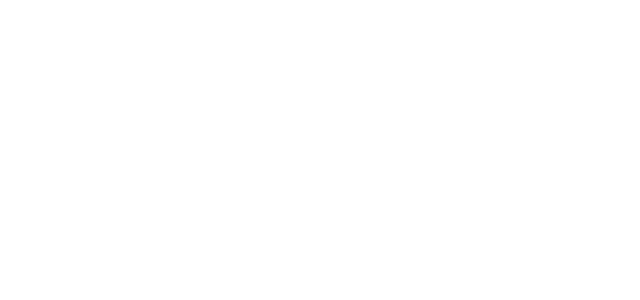
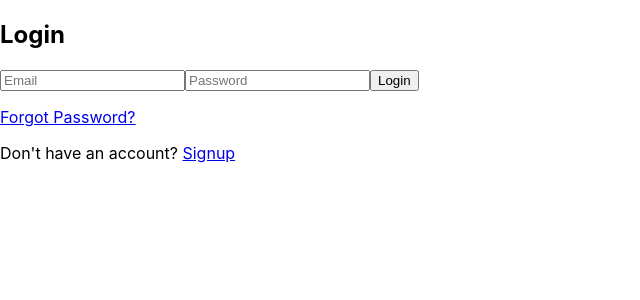
Before and after one commit to Raniyaaaa/Chat_App, a React (Create React App) app in the folder client/: page /login in a window 1280 px wide. Before the commit this address had no page. Shown: the top 300 px of the page, without its empty margins (0-640 px from the left). Built offline with nearby package versions, Linux system fonts and the light colour scheme.

Commit message:
Creating Login Screen Frontend

```diff
--- a/client/package.json
+++ b/client/package.json
@@ -7,6 +7,7 @@
     "@testing-library/jest-dom": "^6.6.3",
     "@testing-library/react": "^16.2.0",
     "@testing-library/user-event": "^13.5.0",
+    "axios": "^1.8.1",
     "react": "^19.0.0",
     "react-dom": "^19.0.0",
     "react-router-dom": "^7.2.0",
--- a/client/src/App.js
+++ b/client/src/App.js
@@ -1,5 +1,6 @@
 import { BrowserRouter as Router, Route, Routes } from "react-router-dom";
 import Signup from "./components/Auth/Signup";
+import Login from "./components/Auth/Login";
 
 function App() {
   return (
@@ -7,6 +8,7 @@
       {/* <Navbar /> */}
       <Routes>
         <Route path="/signup" element={<Signup/>} />
+        <Route path="/login" element={<Login />} />
       </Routes>
     </Router>
   );
--- /dev/null
+++ b/client/src/components/Auth/Login.js
@@ -0,0 +1,60 @@
+import { useState } from "react";
+import axios from "axios";
+import { useNavigate } from "react-router-dom";
+
+const Login = () => {
+  const [formData, setFormData] = useState({ email: "", password: "" });
+  const navigate = useNavigate();
+
+  const handleChange = (e) =>
+    setFormData({ ...formData, [e.target.name]: e.target.value });
+
+  const handleSubmit = async (e) => {
+    e.preventDefault();
+    try {
+      const response = await axios.post(
+        `${process.env.REACT_APP_API_BASE_URL}/auth/login`,
+        formData
+      );
+      console.log(response.data);
+
+      localStorage.setItem("token", response.data.token);
+      localStorage.setItem("userId", response.data.user.id);
+      navigate("/dashboard");
+    } catch (error) {
+      alert("Login failed");
+    }
+  };
+
+  return (
+    <div className="container">
+      <h2>Login</h2>
+      <form onSubmit={handleSubmit}>
+        <input
+          type="email"
+          name="email"
+          placeholder="Email"
+          onChange={handleChange}
+          required
+        />
+        <input
+          type="password"
+          name="password"
+          placeholder="Password"
+          onChange={handleChange}
+          required
+        />
+        <button type="submit">Login</button>
+
+      </form>
+      <p className="form-text">
+        <a href="/forgot-password">Forgot Password?</a>
+      </p>
+      <p className="form-text">
+        Don't have an account? <a href="/signup">Signup</a>
+      </p>
+    </div>
+  );
+};
+
+export default Login;
```
Also changed, not shown: 1 other file (tests, documents, lock files or other folders).
